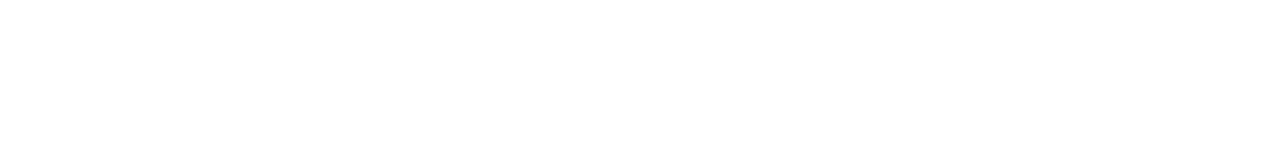
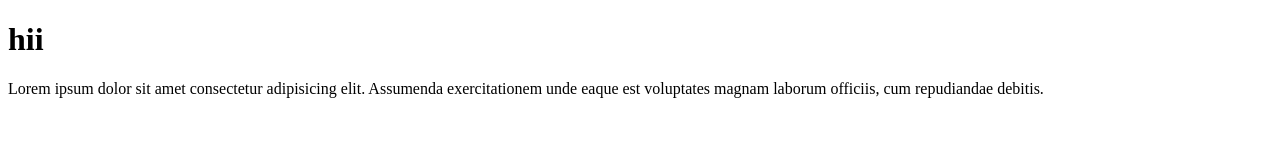
Before and after one commit to deybiprojith/panda-commerce, a plain HTML site: page index.html in a window 1280 px wide. Drawn offline with Linux system fonts and the light colour scheme.

Commit message:
emneu leksi

```diff
--- a/index.html
+++ b/index.html
@@ -8,6 +8,7 @@
     <link rel="stylesheet" href="style.css">
 </head>
 <body>
-
+    <h1>hii</h1>
+    <p>Lorem ipsum dolor sit amet consectetur adipisicing elit. Assumenda exercitationem unde eaque est voluptates magnam laborum officiis, cum repudiandae debitis.</p>
 </body>
 </html>
```
